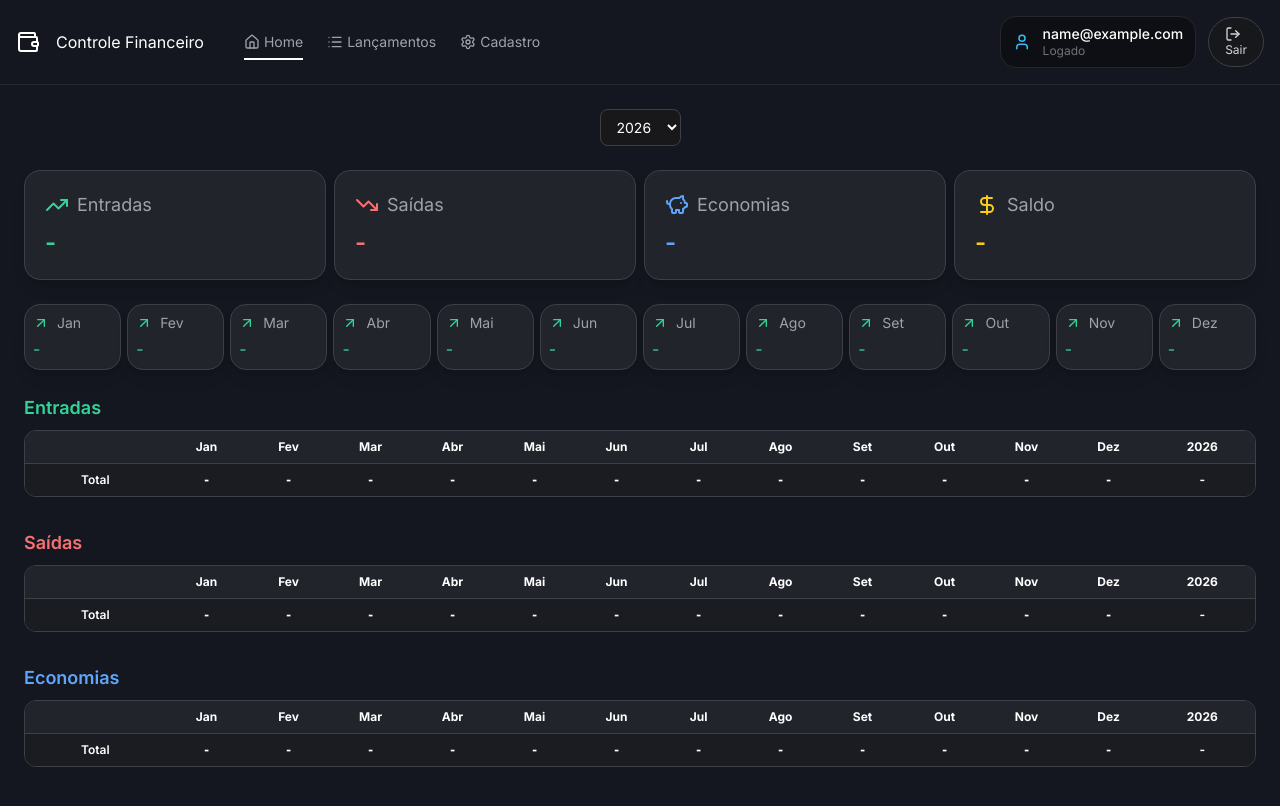
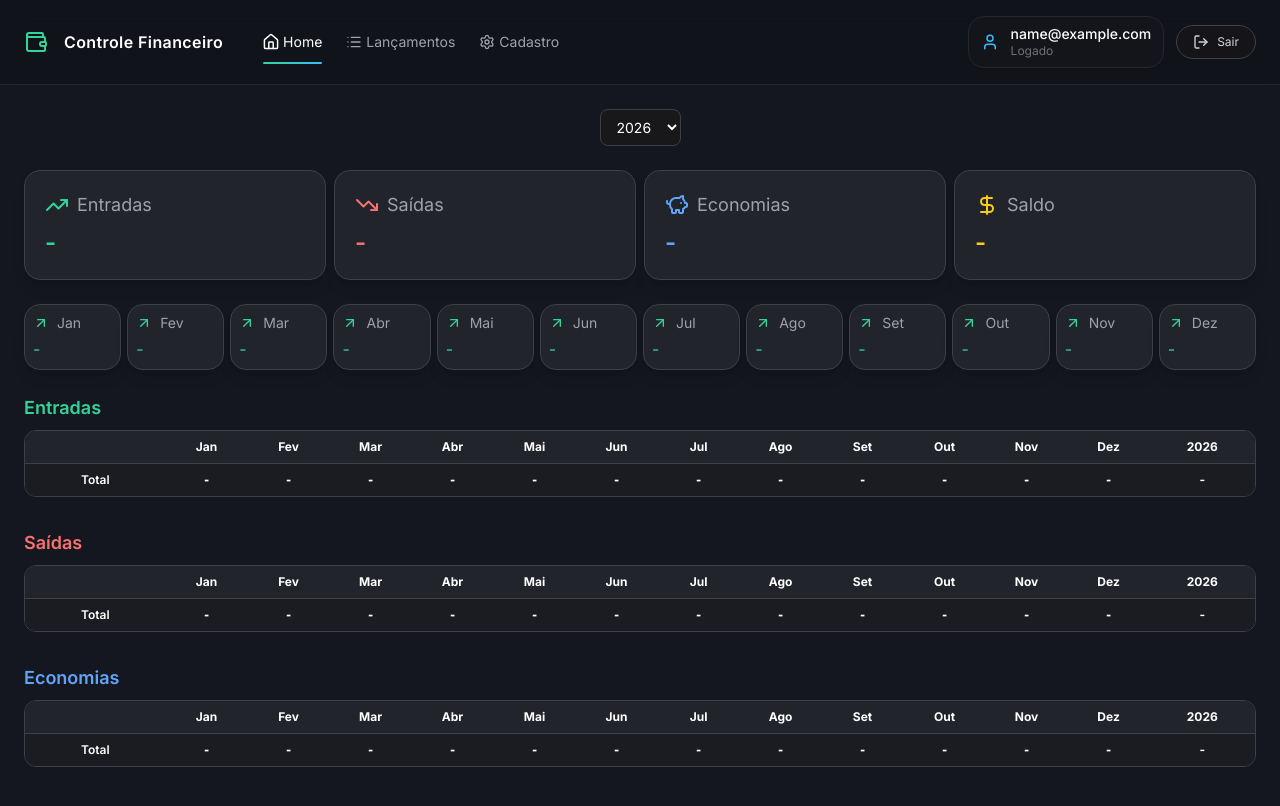
Before and after one commit to ftliska/controle-financeiro, a React (Vite) app: page / in a window 1280 px wide. Both pictures are taken after typing "name@example.com", "Sample123" into the empty fields and a click on the button "Entrar". Shown: the top 806 px of the page. Built offline with nearby package versions, Linux system fonts and the light colour scheme.

Commit message:
feat: implementa nova navbar

```diff
--- a/src/App.jsx
+++ b/src/App.jsx
@@ -172,7 +172,12 @@ export default function App() {
 
   return (
     <div className="min-h-screen bg-[#14171F] text-white">
-      <NavbarHeader setPage={setPage} user={user} onLogout={handleLogout} />
+      <NavbarHeader
+        setPage={setPage}
+        user={user}
+        onLogout={handleLogout}
+        page={page}
+      />
 
       {page === "home" && (
         <HomePage
--- a/src/components/NavbarHeader.jsx
+++ b/src/components/NavbarHeader.jsx
@@ -1,9 +1,25 @@
 import { Home, List, Settings, Wallet, User, LogOut } from "lucide-react";
-import { useState } from "react";
+import { useState, useEffect } from "react";
+import { motion } from "framer-motion";
 
-export default function NavbarHeader({ setPage, user, onLogout }) {
-  const [activeUnderline, setActiveUnderline] = useState(0);
-  const [hoveredUnderline, setHoveredUnderline] = useState(null);
+export default function NavbarHeader({ page, setPage, user, onLogout }) {
+  const [hovered, setHovered] = useState(null);
+  const [scrolled, setScrolled] = useState(false);
+
+  // 🔥 Detecta scroll (shrink + sombra)
+  useEffect(() => {
+    const handleScroll = () => {
+      setScrolled(window.scrollY > 10);
+    };
+
+    window.addEventListener("scroll", handleScroll);
+    return () => window.removeEventListener("scroll", handleScroll);
+  }, []);
+
+  // 🔥 Persistência da página ativa
+  useEffect(() => {
+    localStorage.setItem("activePage", page);
+  }, [page]);
 
   const navItems = [
     { page: "home", icon: Home, label: "Home" },
@@ -12,41 +28,91 @@ export default function NavbarHeader({ setPage, user, onLogout }) {
   ];
 
   return (
-    <div className="flex items-center justify-between p-4 border-b border-zinc-800">
+    <motion.div
+      initial={{ y: -40, opacity: 0 }}
+      animate={{ y: 0, opacity: 1 }}
+      transition={{ duration: 0.4 }}
+      className={`
+        sticky top-0 z-50
+        backdrop-blur-md
+        border-b border-zinc-800
+        flex items-center justify-between
+        transition-all duration-300
+        ${
+          scrolled
+            ? "bg-[#0F1218]/90 shadow-lg py-2 px-6"
+            : "bg-[#0F1218]/60 py-4 px-6"
+        }
+      `}
+    >
+      {/* LEFT */}
       <div className="flex gap-4 items-center">
-        <Wallet />
-        <h1>Controle Financeiro</h1>
-        <nav className="flex gap-6 ml-6 text-sm text-zinc-400 relative">
-          {navItems.map((item, index) => {
+        <Wallet className="text-emerald-400" />
+
+        <h1
+          className={`font-semibold tracking-wide transition-all duration-300 ${
+            scrolled ? "text-sm" : "text-base"
+          }`}
+        >
+          Controle Financeiro
+        </h1>
+
+        {/* NAV */}
+        <nav className="flex gap-6 ml-6 text-sm relative">
+          {navItems.map((item) => {
             const Icon = item.icon;
+            const isActive = page === item.page;
+            const isHover = hovered === item.page;
+
             return (
-              <span
-                key={index}
-                onClick={() => {
-                  setPage(item.page);
-                  setActiveUnderline(index);
-                }}
-                onMouseEnter={() => setHoveredUnderline(index)}
-                onMouseLeave={() => setHoveredUnderline(null)}
-                className="flex items-center gap-1 hover:text-white cursor-pointer relative py-2"
+              <div
+                key={item.page}
+                onClick={() => setPage(item.page)}
+                onMouseEnter={() => setHovered(item.page)}
+                onMouseLeave={() => setHovered(null)}
+                className="relative flex items-center gap-1 cursor-pointer py-2"
               >
-                <Icon size={16} />
-                {item.label}
-                <div
-                  className={`absolute bottom-0 left-0 right-0 h-0.5 bg-white transition-transform duration-300 origin-left ${
-                    hoveredUnderline === index || activeUnderline === index
-                      ? "scale-x-100"
-                      : "scale-x-0"
+                <Icon
+                  size={16}
+                  className={`transition-all duration-200 ${
+                    isActive || isHover
+                      ? "text-white scale-110"
+                      : "text-zinc-400"
                   }`}
                 />
-              </span>
+
+                <span
+                  className={`transition-all duration-200 ${
+                    isActive || isHover ? "text-white" : "text-zinc-400"
+                  }`}
+                >
+                  {item.label}
+                </span>
+
+                {/* UNDERLINE PREMIUM */}
+                {(isActive || isHover) && (
+                  <motion.div
+                    layoutId="underline"
+                    className="absolute -bottom-1 left-0 right-0 h-[2px] bg-gradient-to-r from-emerald-400 to-sky-400 rounded-full"
+                    transition={{ duration: 0.25 }}
+                  />
+                )}
+              </div>
             );
           })}
         </nav>
       </div>
 
+      {/* RIGHT */}
       <div className="flex items-center gap-3">
-        <div className="flex items-center gap-3 rounded-2xl border border-zinc-800 bg-zinc-950/50 px-3 py-2 text-sm text-white">
+        <div
+          className={`
+            flex items-center gap-3 rounded-2xl border border-zinc-800
+            bg-zinc-900/50 px-3 py-2 text-sm text-white
+            transition-all duration-300
+            ${scrolled ? "scale-95" : "scale-100"}
+          `}
+        >
           <User size={18} className="text-sky-400" />
           <div className="leading-tight">
             <div className="font-medium">{user?.email || "Usuário"}</div>
@@ -56,12 +122,22 @@ export default function NavbarHeader({ setPage, user, onLogout }) {
 
         <button
           onClick={onLogout}
-          className="rounded-full border border-zinc-700 bg-zinc-900/80 px-4 py-2 text-xs text-zinc-300 transition hover:border-sky-400 hover:text-white"
+          className="
+            flex items-center gap-2 rounded-full
+            border border-zinc-700
+            bg-zinc-900/70 px-4 py-2 text-xs text-zinc-300
+            transition-all duration-200
+            hover:border-emerald-400
+            hover:text-white
+            hover:bg-zinc-800
+            hover:scale-105
+            active:scale-95
+          "
         >
           <LogOut size={16} />
           Sair
         </button>
       </div>
-    </div>
+    </motion.div>
   );
 }
```
